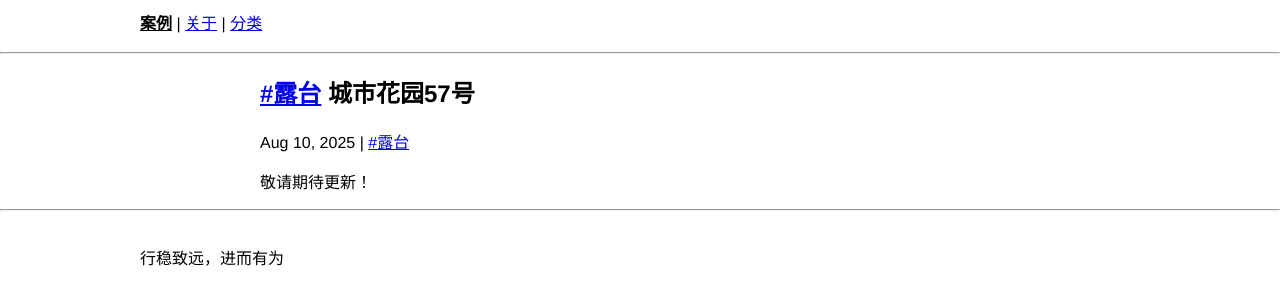
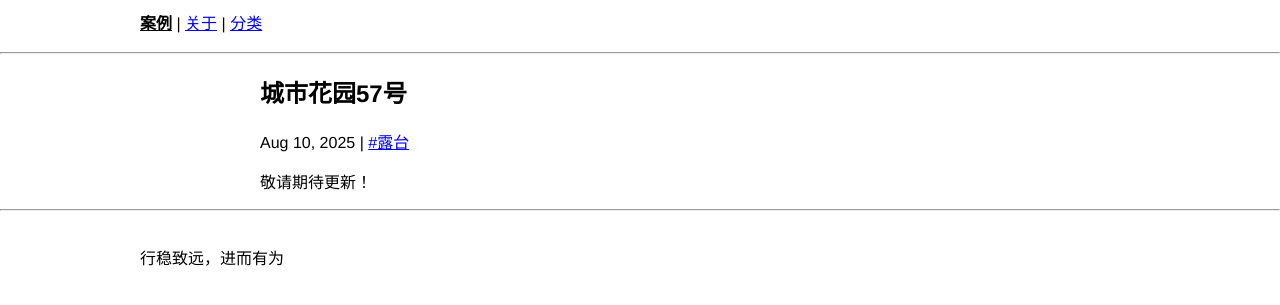
Before and after one commit to hzb661/hzb661.github.io, a Jekyll site: the page built from _posts/2025-08-10-CityGardens.md, in a window 1280 px wide. Shown: the top 305 px of the page. Built offline with Jekyll 4.4.1, drawn with Linux system fonts in a browser that asks for light colours.

Commit message:
Update post.html

```diff
--- a/_layouts/post.html
+++ b/_layouts/post.html
@@ -4,7 +4,7 @@ layout: default
 <article>
     <div class="post-header">
         <h1>
-            <a href="{% include relative %}/tags/#{{ page.tags[0] | downcase }}">#{{ page.tags[0] }}</a> {{ page.title | escape }}
+            {{ page.title | escape }}
         </h1>
         <p class="post-info">
                 <time datetime="{{ page.date | date_to_xmlschema }}">{{ page.date | date: "%b %-d, %Y" }}</time>
```
